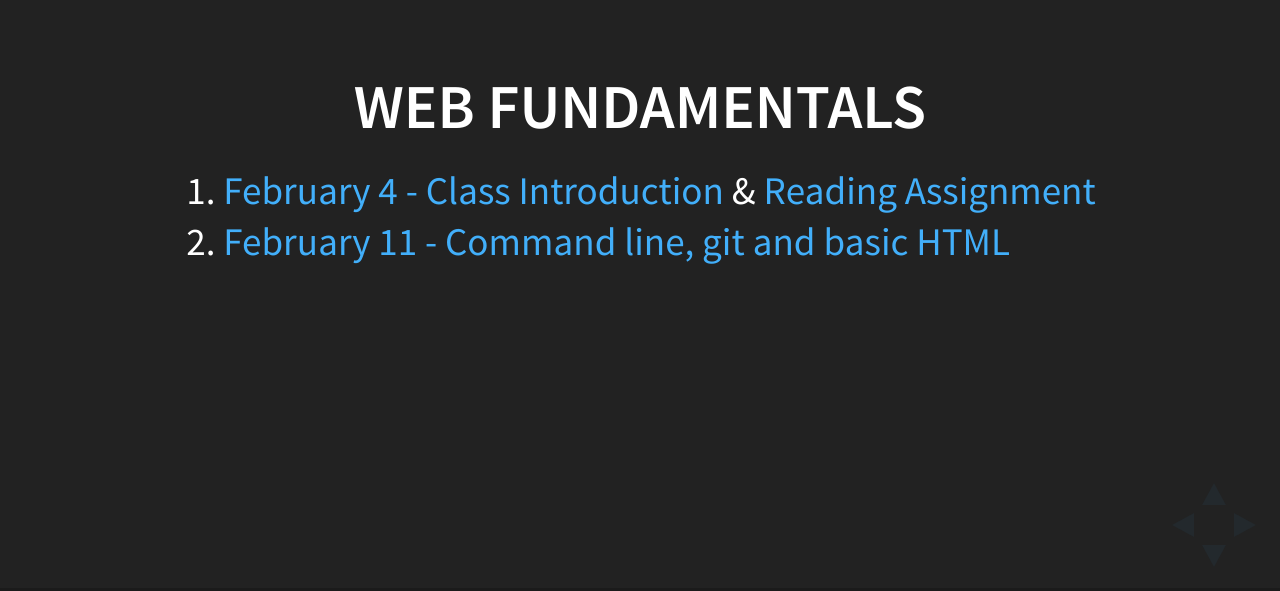
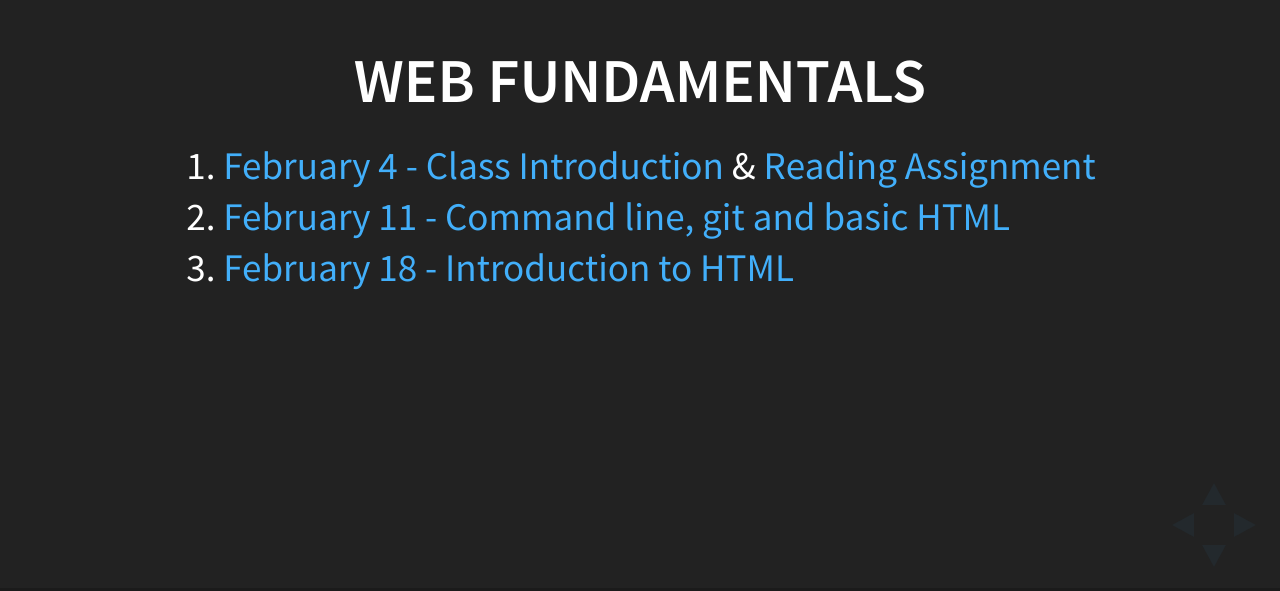
Before and after one commit to newschool-webfundamentals/newschool-webfundamentals.github.io, a website: page index.html in a window 1280 px wide. Shown: the part 209-800 px from the top of the page. Drawn offline with Linux system fonts and the light colour scheme.

Commit message:
Add homepage link to feb 18 lesson

```diff
--- a/index.html
+++ b/index.html
@@ -42,6 +42,9 @@
             <li>
               <a href="lessons/feb_11.html">February 11 - Command line, git and basic HTML</a>
             </li>
+            <li>
+              <a href="lessons/feb_18.html">February 18 - Introduction to HTML</a>
+            </li>
           </ol>
         </section>
 			</div>
```
